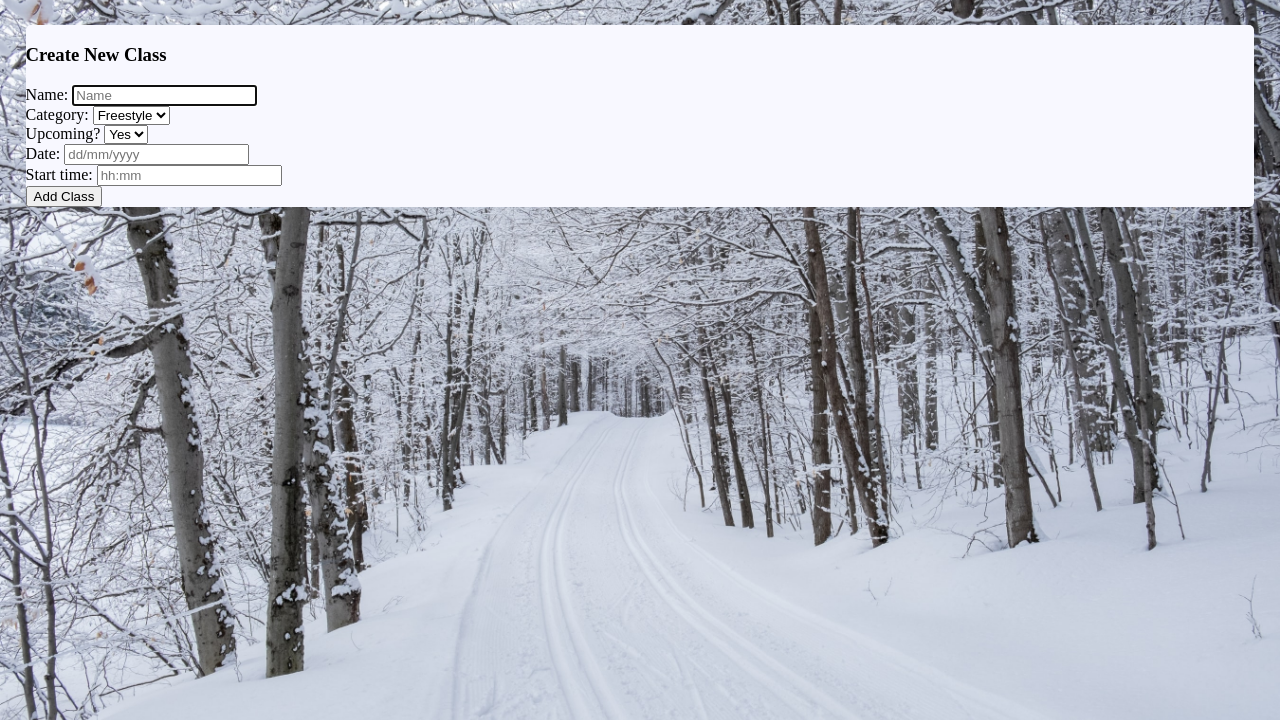
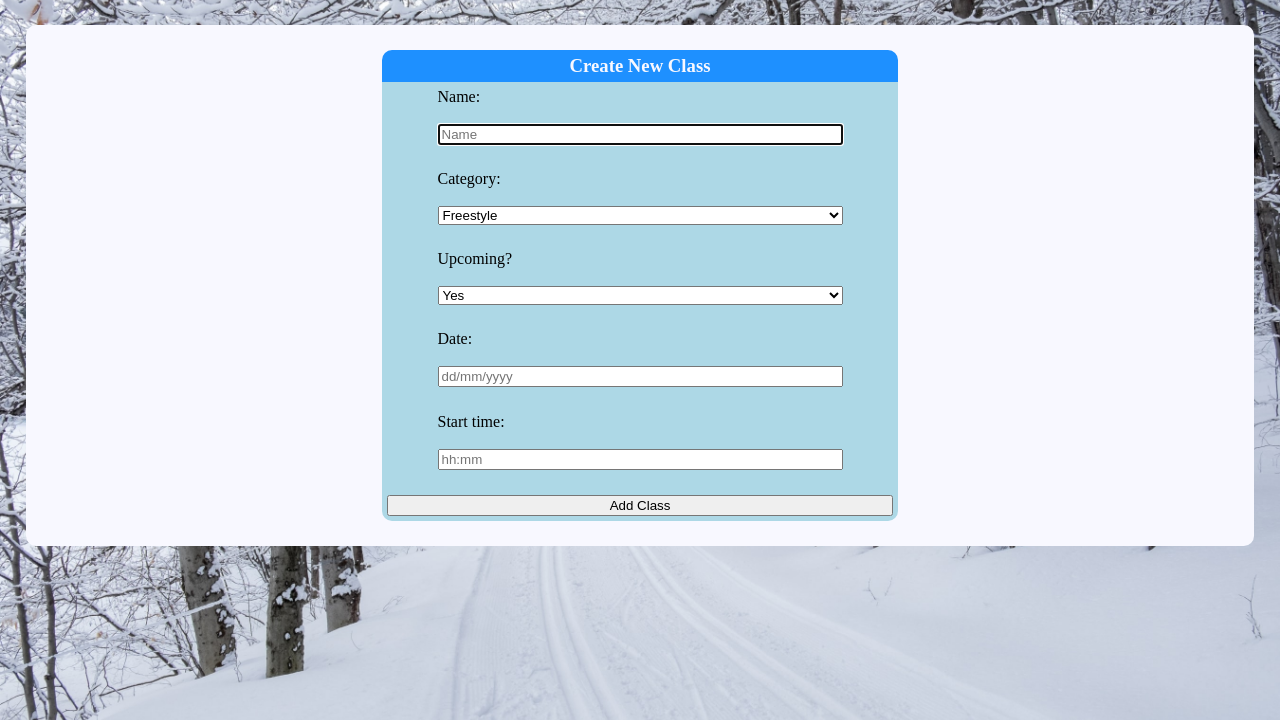
Before and after one commit to Stanhoucke/gym_web_app, a Flask app: page /workouts/new in a window 1280 px wide. Shown: the part 80-800 px from the top of the page. Run offline with Flask 2, Linux system fonts and the light colour scheme.

Commit message:
added styling to forms

```diff
--- /dev/null
+++ b/app/static/css/forms.css
@@ -0,0 +1,52 @@
+.form {
+    display: grid;
+    grid-template-areas:
+    '. title .'
+    '. body .';
+    margin: 2%;
+}
+
+.form-title {
+    grid-area: title;
+    margin: 0;
+    display: flex;
+    justify-content: center;
+    padding: 1%;
+    background-color: dodgerblue;
+    color: ghostwhite;
+    border-radius: 10px 10px 0px 0px;
+}
+
+form {
+    grid-area: body;
+    margin: 0;
+    display: flex;
+    flex-wrap: wrap;
+    flex-direction: column;
+    align-items: flex-start;
+    padding: 1%;
+    background-color: lightblue;
+    border-radius: 0px 0px 10px 10px;
+    display: grid;
+}
+
+.form-field {
+    margin-bottom: 5%;
+    display: flex;
+    flex-direction: column;
+}
+
+input, select, textarea {
+    width: 80%;
+
+    -ms-box-sizing:border-box;
+    -moz-box-sizing:border-box;
+    box-sizing: border-box;
+    -webkit-box-sizing:border-box;
+
+    align-self: center;
+}
+
+label {
+    margin-left: 10%;
+}
--- a/app/static/css/style.css
+++ b/app/static/css/style.css
@@ -12,5 +12,5 @@ main {
     display: grid;
     background-color: ghostwhite;
     margin: 2%;
-    border-radius: 5px;
+    border-radius: 10px;
 }
--- a/app/templates/base.html
+++ b/app/templates/base.html
@@ -9,6 +9,7 @@
 
     <link rel="stylesheet" href="{{ url_for('static', filename='css/style.css') }}">
     <link rel="stylesheet" href="{{ url_for('static', filename='css/header.css') }}">
+    <link rel="stylesheet" href="{{ url_for('static', filename='css/forms.css') }}">
 </head>
 <body>
     <header id="grid-header">
--- a/app/templates/workouts/new.html
+++ b/app/templates/workouts/new.html
@@ -1,15 +1,16 @@
 {% extends "base.html" %}
 
 {% block content %}
-    <h3>Create New Class</h3>
+<div class="form">
+    <h3 class="form-title">Create New Class</h3>
 
     <form action="/workouts" method="post">
-        <div>
-            <label for="name">Name:</label>
+        <div class="form-field">
+            <label for="name">Name:</label><br>
             <input type="text" id="name" name="name" placeholder="Name" required autofocus>
         </div>
-        <div>
-        <label for="category">Category:</label>
+        <div class="form-field">
+        <label for="category">Category:</label><br>
         <select id="category" name="category">
                 <option value="freestyle">Freestyle</option>
                 <option value="classic">Classic</option>
@@ -17,21 +18,22 @@
                 <option value="distance">Distance</option>
         </select>
         </div>
-        <div>
-            <label for="upcoming"> Upcoming?</label>
+        <div class="form-field">
+            <label for="upcoming"> Upcoming?</label><br>
             <select id="upcoming" name="upcoming">
                 <option value="true">Yes</option>
                 <option value="false">No</option>
         </select>
         </div>
-        <div>
-            <label for="date">Date:</label>
+        <div class="form-field">
+            <label for="date">Date:</label><br>
             <input type="text" id="date" name="date" placeholder="dd/mm/yyyy" required autofocus>
         </div>
-        <div>
-            <label for="start_time">Start time:</label>
+        <div class="form-field">
+            <label for="start_time">Start time:</label><br>
             <input type="text" id="start_time" name="start_time" placeholder="hh:mm" required autofocus>
         </div>
         <button type="submit">Add Class</button>
     </form>
+</div>
 {% endblock %}
```
Also changed, not shown: app/templates/workouts/edit.html (+13 -11 lines).
